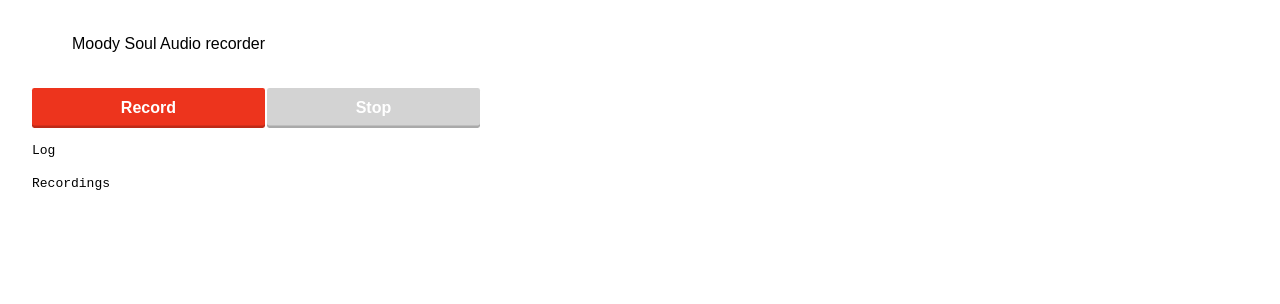
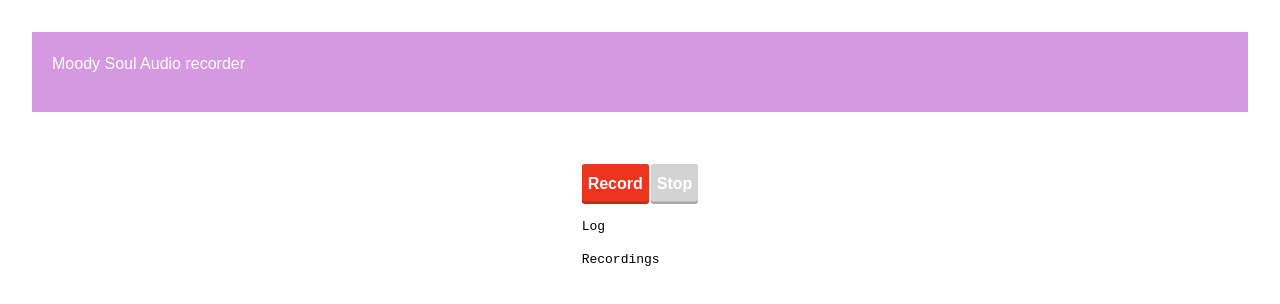
Before and after one commit to AbhiBerad01/Audio-recorder, a plain HTML site: page index.html in a window 1280 px wide. Drawn offline with Linux system fonts and the light colour scheme.

Commit message:
Update style.css

```diff
--- a/style.css
+++ b/style.css
@@ -9,6 +9,40 @@ body {
   color:black;
   margin:2em;
 }
+.center {
+  display: flex;
+  justify-content: center;
+  align-items: flex-start; /* Align content towards the top */
+  height: 100vh; /* Adjust the height as needed */
+  padding-top: 20px; /* Add top padding */
+}
+
+/* Header styles */
+header {
+  background-color: #d699e1;
+  color: #fff;
+  padding: 20px;
+}
+.navbar {
+  list-style-type: none;
+  margin: 0;
+  padding: 0;
+  display: flex;
+}
+
+.navbar li {
+  margin-right: 20px;
+}
+
+.navbar li a {
+  color: #fff;
+  text-decoration: none;
+}
+
+.navbar li a:hover {
+  color: #e554de;
+}
+
 
 h1 {
   text-decoration: underline red;
```
